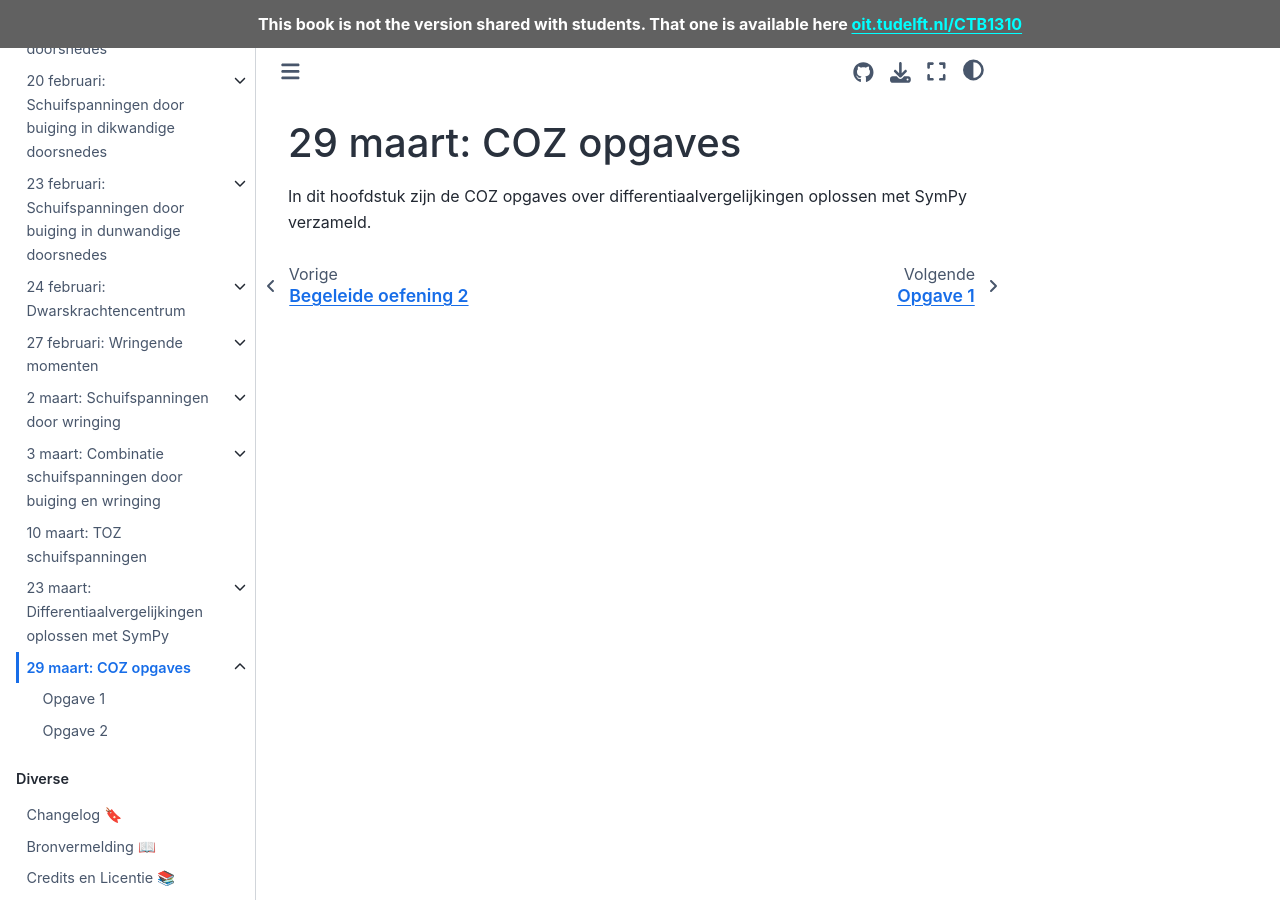
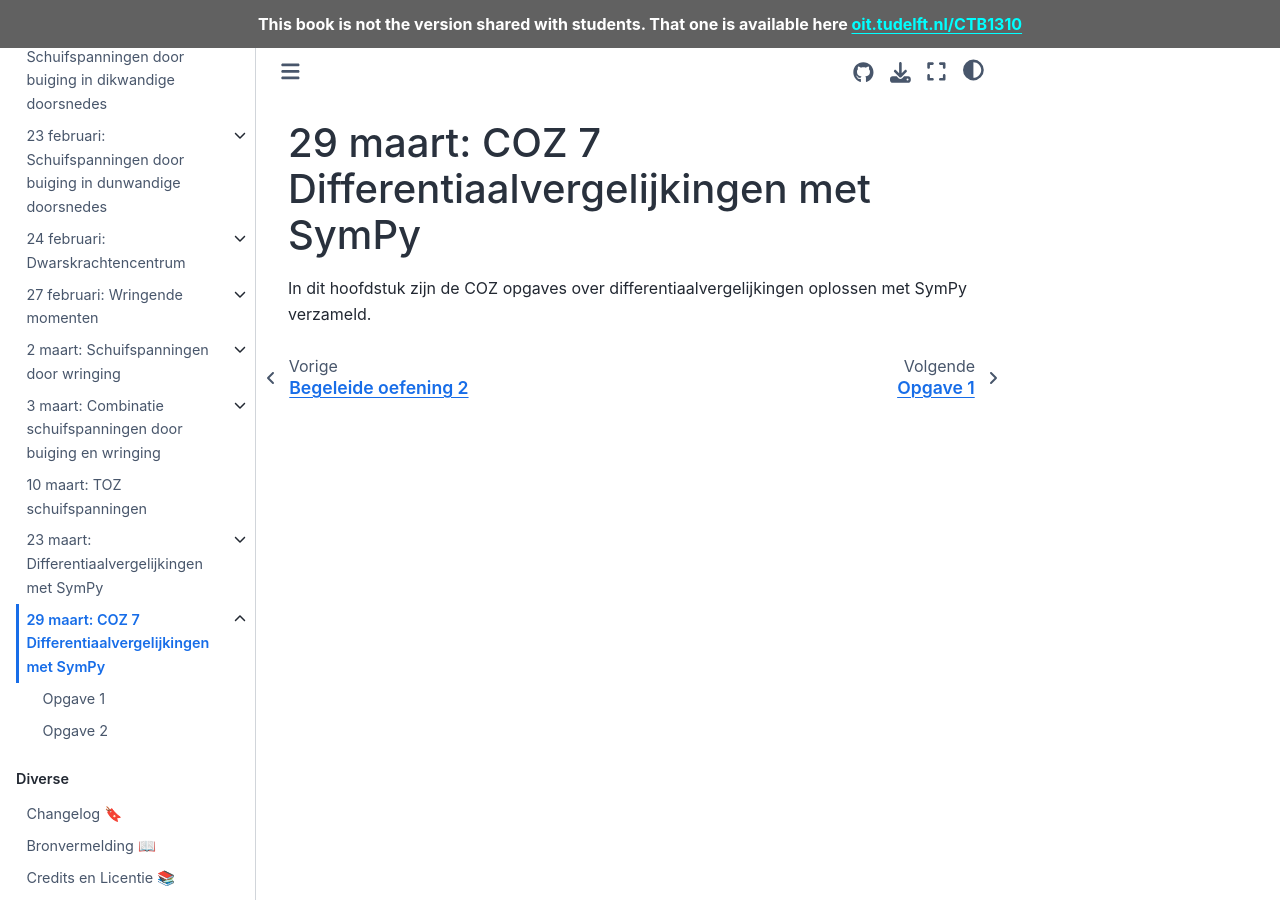
Before and after one commit to TUDelft-books/CTB1310, a Jupyter Book: the page built from book/sympy_COZ/les.md, in a window 1280 px wide and 900 px high. Built offline with Jupyter Book 1.0.4 settings and Sphinx 7.4.7 and the Sphinx Book theme 1.1.4, drawn with Linux system fonts in a browser that asks for light colours; comment, search, counter and statistics services are not loaded; some of the changed text lies outside the part shown.

Commit message:
updated titles

```diff
--- a/book/sympy/les.md
+++ b/book/sympy/les.md
@@ -1,3 +1,3 @@
-# 23 maart: Differentiaalvergelijkingen oplossen met SymPy
+# 23 maart: Differentiaalvergelijkingen met SymPy
 
 In deze les leer je hoe je met SymPy (een Python-bibliotheek) differentiaalvergelijkingen kan oplossen.
--- a/book/sympy_COZ/les.md
+++ b/book/sympy_COZ/les.md
@@ -1,3 +1,3 @@
-# 29 maart: COZ opgaves
+# 29 maart: COZ 7 Differentiaalvergelijkingen met SymPy
 
 In dit hoofdstuk zijn de COZ opgaves over differentiaalvergelijkingen oplossen met SymPy verzameld.
```
